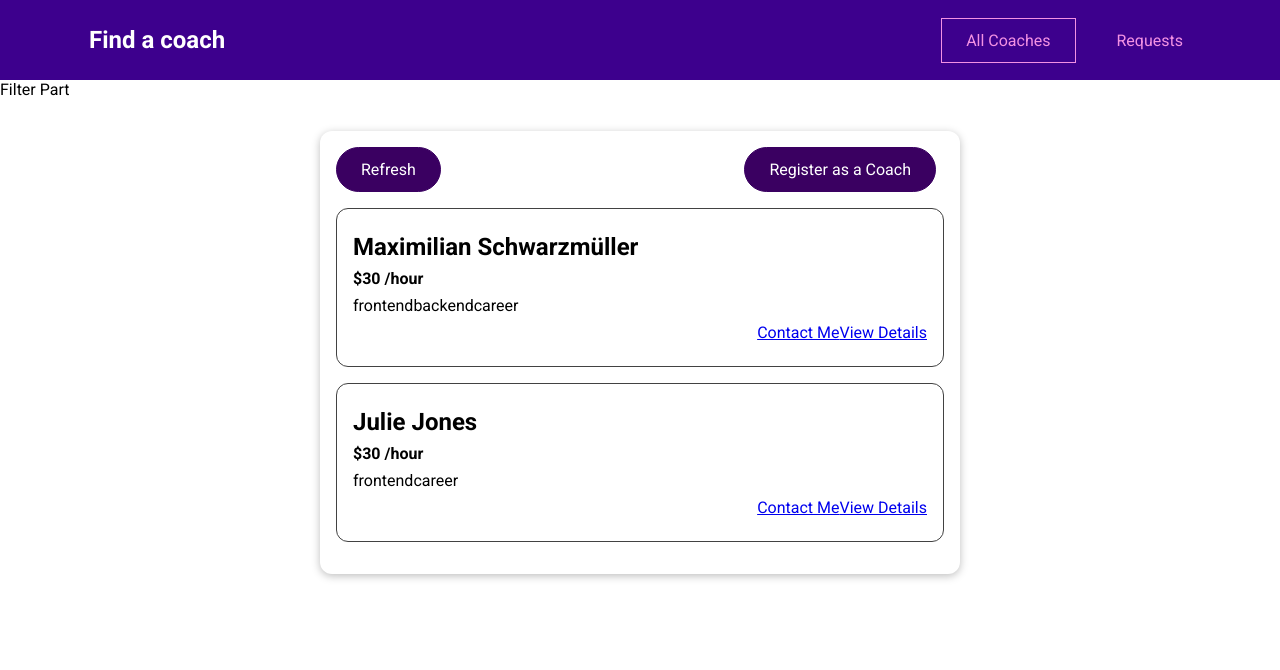
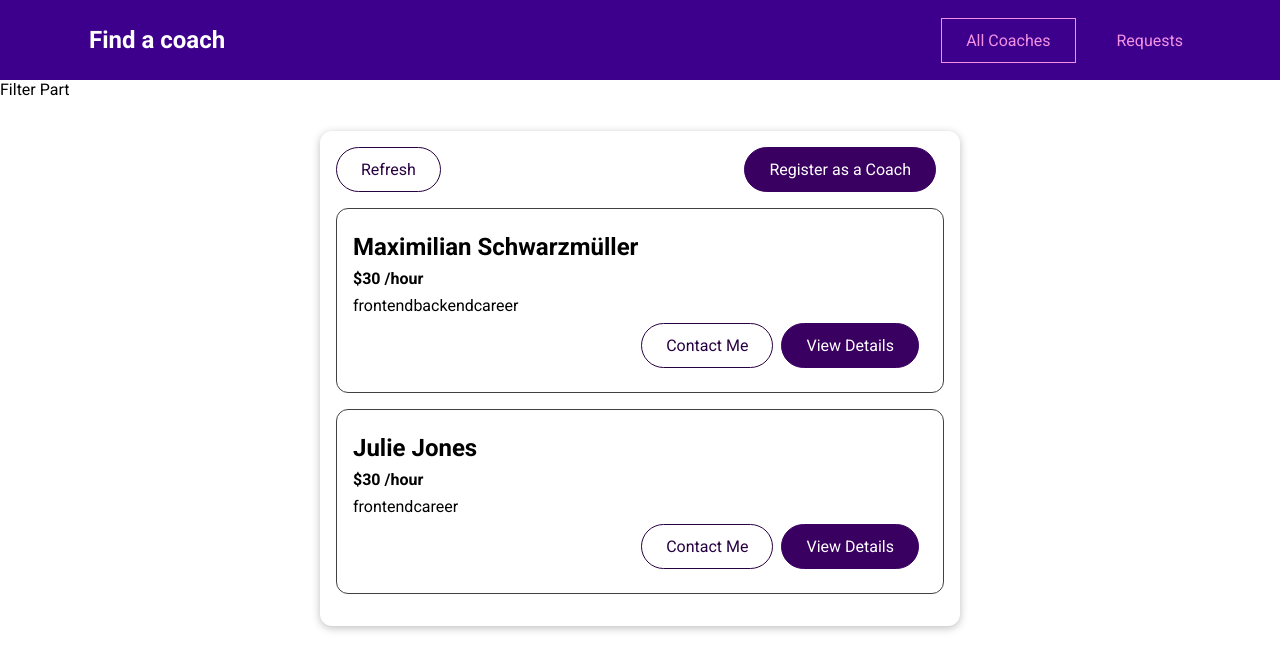
Before and after one commit to JPS09/VueJS_MainProject_FindACoach, a Vue app: page /coaches in a window 1280 px wide. Shown: the top 670 px of the page. Built offline with nearby package versions, Linux system fonts and the light colour scheme.

Commit message:
Finished base badge and adjusted links in coachItems

```diff
--- a/src/components/coaches/CoachItem.vue
+++ b/src/components/coaches/CoachItem.vue
@@ -6,8 +6,10 @@
       <span v-for="area in areas" :key="area">{{ area }}</span>
     </div>
     <div class="actions">
-      <router-link :to="coachContactLink">Contact Me</router-link>
-      <router-link :to="coachDetailsLink">View Details</router-link>
+      <base-button mode="outline" link :to="coachContactLink">
+        Contact Me
+      </base-button>
+      <base-button link :to="coachDetailsLink">View Details</base-button>
     </div>
   </li>
 </template>
@@ -41,10 +43,10 @@ export default {
       return this.firstName + ' ' + this.lastName;
     },
     coachContactLink() {
-      return this.$route.path + '/coaches/' + this.id + '/contact';
+      return '/coaches/' + this.id + '/contact';
     },
     coachDetailsLink() {
-      return this.$route.path + '/coaches/' + this.id;
+      return '/coaches/' + this.id;
     }
   }
 };
--- a/src/pages/coaches/CoachList.vue
+++ b/src/pages/coaches/CoachList.vue
@@ -5,8 +5,9 @@
   <base-card>
     <section>
       <div class="controls">
-        <base-button>Refresh</base-button>
-         <base-button link to="/register">Register as a Coach</base-button> <!--Adding a prop sets it to true -->
+        <base-button mode="outline">Refresh</base-button>
+        <base-button link to="/register">Register as a Coach</base-button>
+        <!--Adding a prop sets it to true -->
       </div>
       <ul v-if="hasCoaches">
         <coach-item
```
Also changed, not shown: src/ui/BaseBadge.vue (+40 -0 lines).
